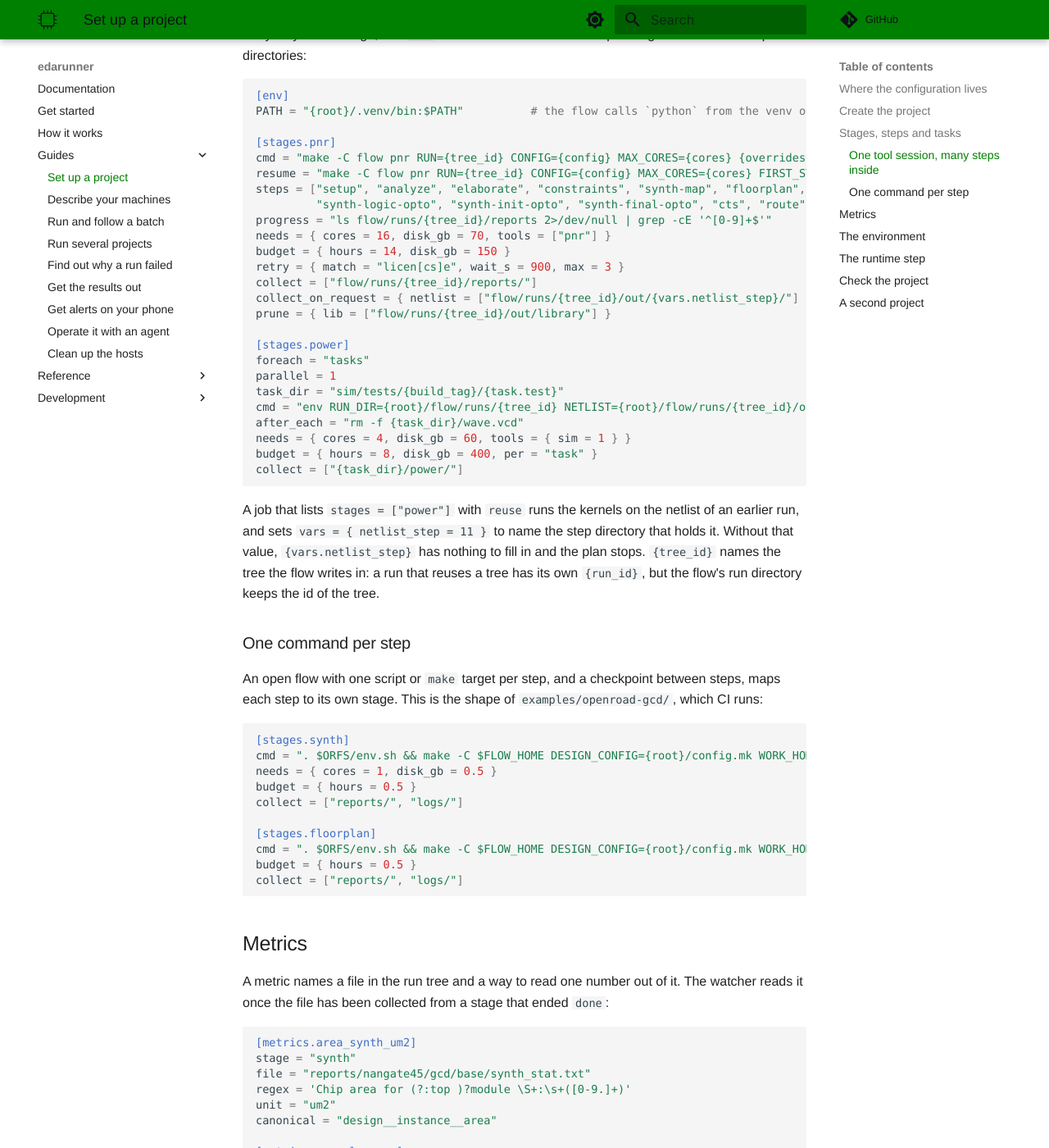
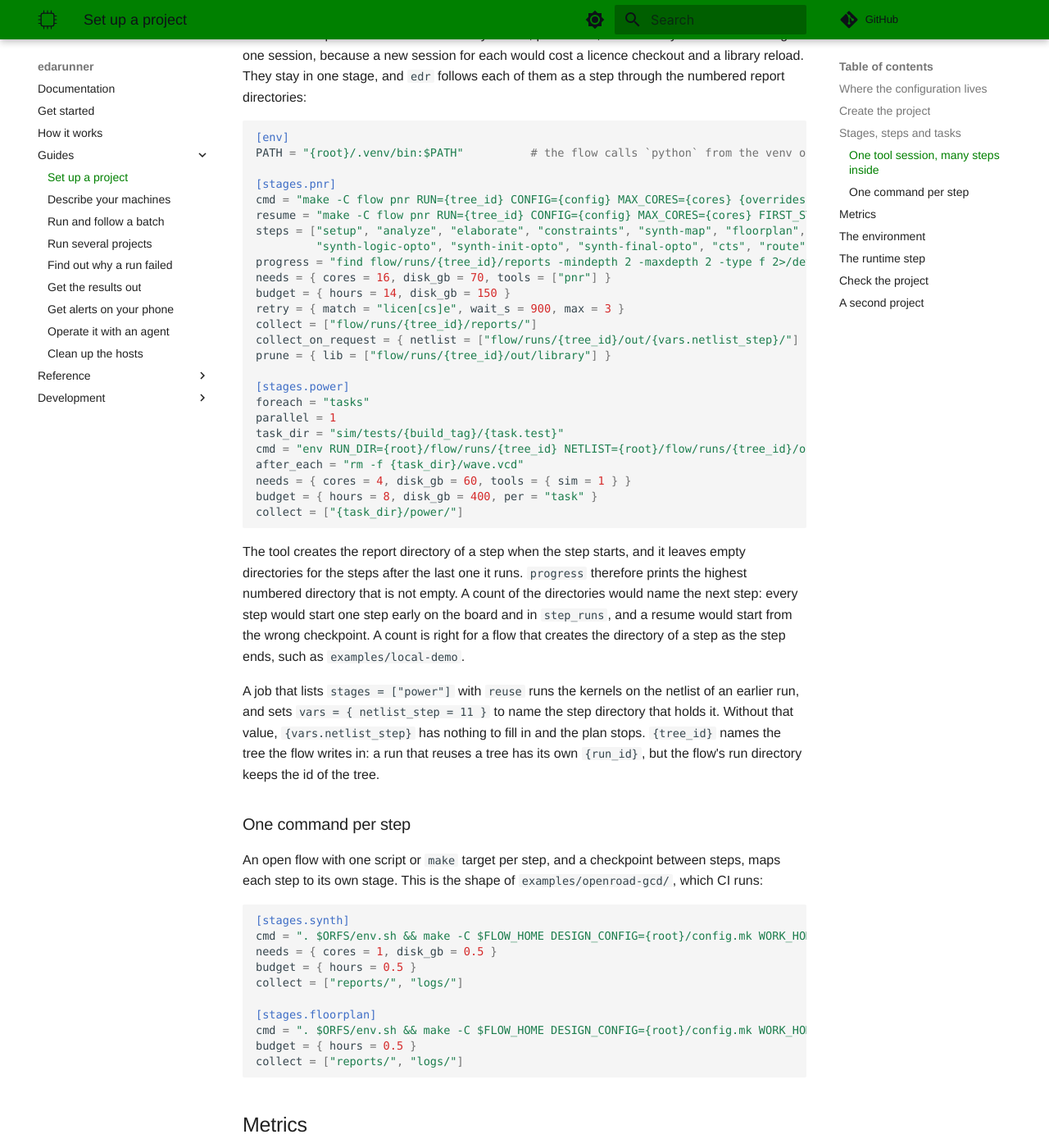
Before and after one commit to lionnus/edarunner, an MkDocs documentation site: the page built from docs/guides/project.md, in a window 1280 px wide and 1400 px high, scrolled down 2195 px. Shown: the whole window at 82% size. Built offline with MkDocs 1.6.1 and Material for MkDocs 9.7.7, drawn with Linux system fonts in a browser that asks for light colours; comment, search, counter and statistics services are not loaded; some of the changed text lies outside the part shown.

Commit message:
:memo: docs: progress prints the step that runs now; a flow that makes the report directory of a step at its start needs the highest non-empty one

````diff
--- a/docs/guides/project.md
+++ b/docs/guides/project.md
@@ -63,10 +63,12 @@ budget, a retry rule or a stop of your own.
 
 A step is a point inside a stage that the flow passes, such as
 `floorplan` or `cts` inside one tool session. The `progress` command
-prints the current step number, and `steps` names the steps. With steps,
-`edr` shows the step on the board, extracts a metric per step, and can
-resume a stage from a step through `{checkpoint}` in its `resume`
-command.
+prints the number of the step that runs now, and `steps` names the
+steps. With steps, `edr` shows the step on the board, extracts a metric
+per step, and can resume a stage from a step through `{checkpoint}` in
+its `resume` command. The watcher copies and reads a step as soon as the
+run starts the next one, so the numbers of a finished step stay even
+when the stage later fails, stops or runs over its budget.
 
 A stage with `foreach = "tasks"` is a task group. Its command runs once
 per task of the job, `parallel` at a time, each in its own directory with
@@ -101,7 +103,7 @@ cmd = "make -C flow pnr RUN={tree_id} CONFIG={config} MAX_CORES={cores} {overrid
 resume = "make -C flow pnr RUN={tree_id} CONFIG={config} MAX_CORES={cores} FIRST_STAGE={checkpoint} {overrides}"
 steps = ["setup", "analyze", "elaborate", "constraints", "synth-map", "floorplan", "pg",
          "synth-logic-opto", "synth-init-opto", "synth-final-opto", "cts", "route", "route-opt"]
-progress = "ls flow/runs/{tree_id}/reports 2>/dev/null | grep -cE '^[0-9]+$'"
+progress = "find flow/runs/{tree_id}/reports -mindepth 2 -maxdepth 2 -type f 2>/dev/null | awk -F/ '$(NF-1) ~ /^[0-9]+$/ { print $(NF-1) }' | sort -n | tail -1"
 needs = { cores = 16, disk_gb = 70, tools = ["pnr"] }
 budget = { hours = 14, disk_gb = 150 }
 retry = { match = "licen[cs]e", wait_s = 900, max = 3 }
@@ -119,6 +121,15 @@ needs = { cores = 4, disk_gb = 60, tools = { sim = 1 } }
 budget = { hours = 8, disk_gb = 400, per = "task" }
 collect = ["{task_dir}/power/"]
 ```
+
+The tool creates the report directory of a step when the step starts,
+and it leaves empty directories for the steps after the last one it
+runs. `progress` therefore prints the highest numbered directory that is
+not empty. A count of the directories would name the next step: every
+step would start one step early on the board and in `step_runs`, and a
+resume would start from the wrong checkpoint. A count is right for a
+flow that creates the directory of a step as the step ends, such as
+`examples/local-demo`.
 
 A job that lists `stages = ["power"]` with `reuse` runs the kernels on
 the netlist of an earlier run, and sets `vars = { netlist_step = 11 }` to
@@ -150,8 +161,9 @@ collect = ["reports/", "logs/"]
 ## Metrics
 
 A metric names a file in the run tree and a way to read one number out
-of it. The watcher reads it once the file has been collected from a
-stage that ended `done`:
+of it. The watcher reads it once the file has been collected, from a
+task that ended `done`, a stage that exited 0, or a step that the run
+has passed:
 
 ```toml
 [metrics.area_synth_um2]
````
Also changed, not shown: docs/guides/debug.md (+8 -5 lines), docs/how-it-works.md (+12 -7 lines).
